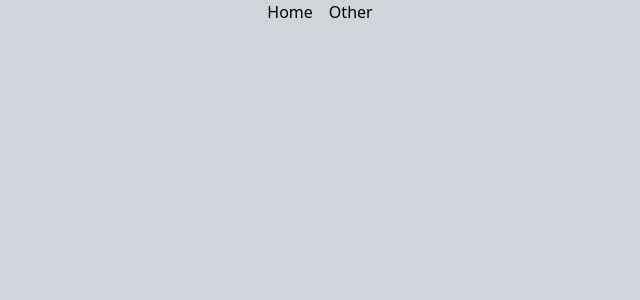
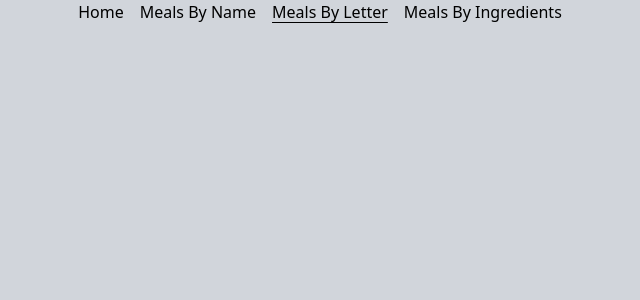
Before and after one commit to AndresPizanaSTC/meal-search, a Vue app: page /meal-search/by-letter/1 in a window 1280 px wide. Before the commit this address had no page. Shown: the top 300 px of the page, without its empty margins (320-960 px from the left). Built offline with nearby package versions, Linux system fonts and the light colour scheme.

Commit message:
application is working

```diff
--- a/src/components/NavMenu.vue
+++ b/src/components/NavMenu.vue
@@ -1,7 +1,10 @@
 <template>
   <nav>
-    <RouterLink to="/">Home</RouterLink>
-    <RouterLink to="/other">Other</RouterLink>
+    <RouterLink :to="{name: 'Home'}">Home</RouterLink>
+    <RouterLink :to="{name: 'MealsByName'}">Meals By Name</RouterLink>
+    <RouterLink :to="{name: 'MealsByLetter'}">Meals By Letter</RouterLink>
+    <RouterLink :to="{name: 'MealsByIngredients'}">Meals By Ingredients</RouterLink>
+
   </nav>
 </template>
 
--- a/vite.config.js
+++ b/vite.config.js
@@ -4,6 +4,7 @@
 
 // https://vitejs.dev/config/
 export default defineConfig({
+  base: '/meal-search/',
   plugins: [vue()],
   resolve: {
     alias: {
```
Also changed, not shown: src/router.js (+12 -2 lines), src/views/Ingredients.vue (added, +7 -0 lines), src/views/MealDetails.vue (added, +7 -0 lines), src/views/MealsByIngredients.vue (added, +7 -0 lines), src/views/MealsByLetter.vue (added, +7 -0 lines), src/views/MealsByName.vue (added, +7 -0 lines).
